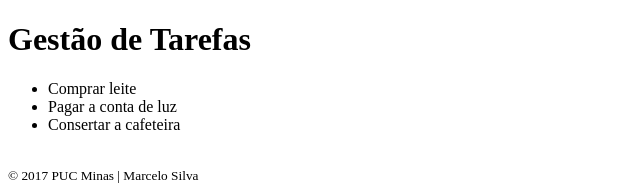
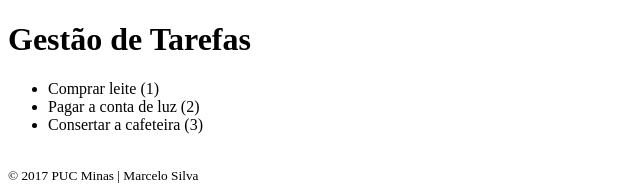
Before and after one commit to desenv-marcelo-silva/angular-js, an Angular app in the folder tarefas/: page / in a window 1280 px wide. Shown: the top 185 px of the page, without its empty margins (0-640 px from the left). Built offline with nearby package versions, Linux system fonts and the light colour scheme.

Commit message:
Uso de classes e alterações de estilos pelos atributos do objeto. Mais instruções no guia.txt

```diff
--- a/tarefas/src/app/tarefas.component.ts
+++ b/tarefas/src/app/tarefas.component.ts
@@ -46,7 +46,7 @@ export class TarefasComponent {
 
 } */
 
-import { Component } from '@angular/core';
+/* import { Component } from '@angular/core';
 
 @Component({
   selector: 'tarefas',
@@ -87,4 +87,38 @@ export class TarefasComponent {
     this.grupo = 0;
   }
 
+} */
+
+
+import { Component } from '@angular/core';
+
+@Component({
+  selector: 'tarefas',
+  template: `
+    <ul>
+      <li *ngFor="let t of tarefas">{{t.tarefa}} ({{t.prioridade}})</li>
+    </ul>
+  `
+})
+export class TarefasComponent {
+
+  tarefas: any[];
+
+  constructor() {
+    this.tarefas = [
+      {
+        'tarefa': 'Comprar leite',
+        'prioridade': 1
+      },
+      {
+        'tarefa': 'Pagar a conta de luz',
+        'prioridade': 2
+      },
+      {
+        'tarefa': 'Consertar a cafeteira',
+        'prioridade': 3
+      }
+    ];
+  }
+
 }
```
Also changed, not shown: 1 other file (tests, documents, lock files or other folders).
